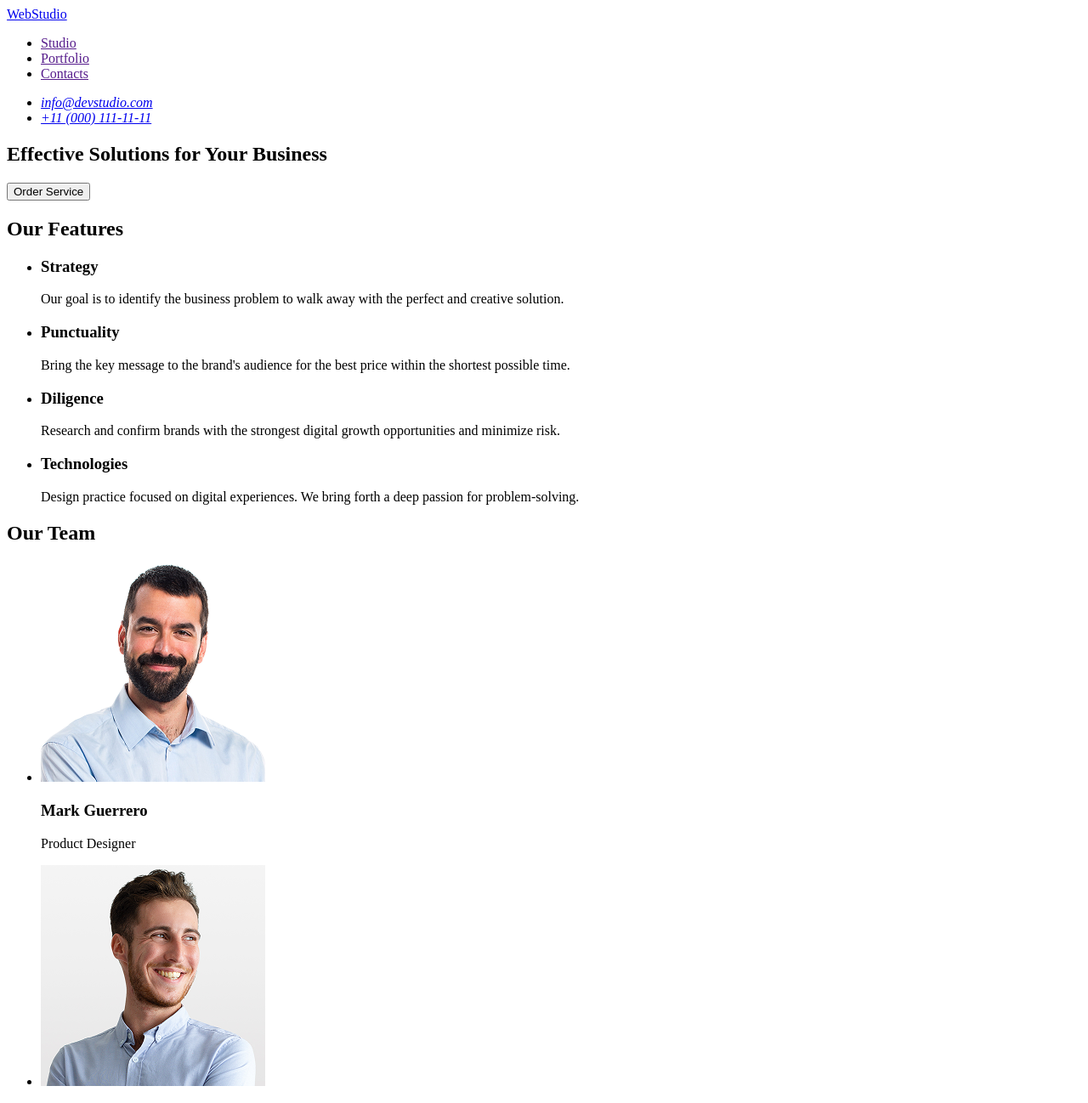
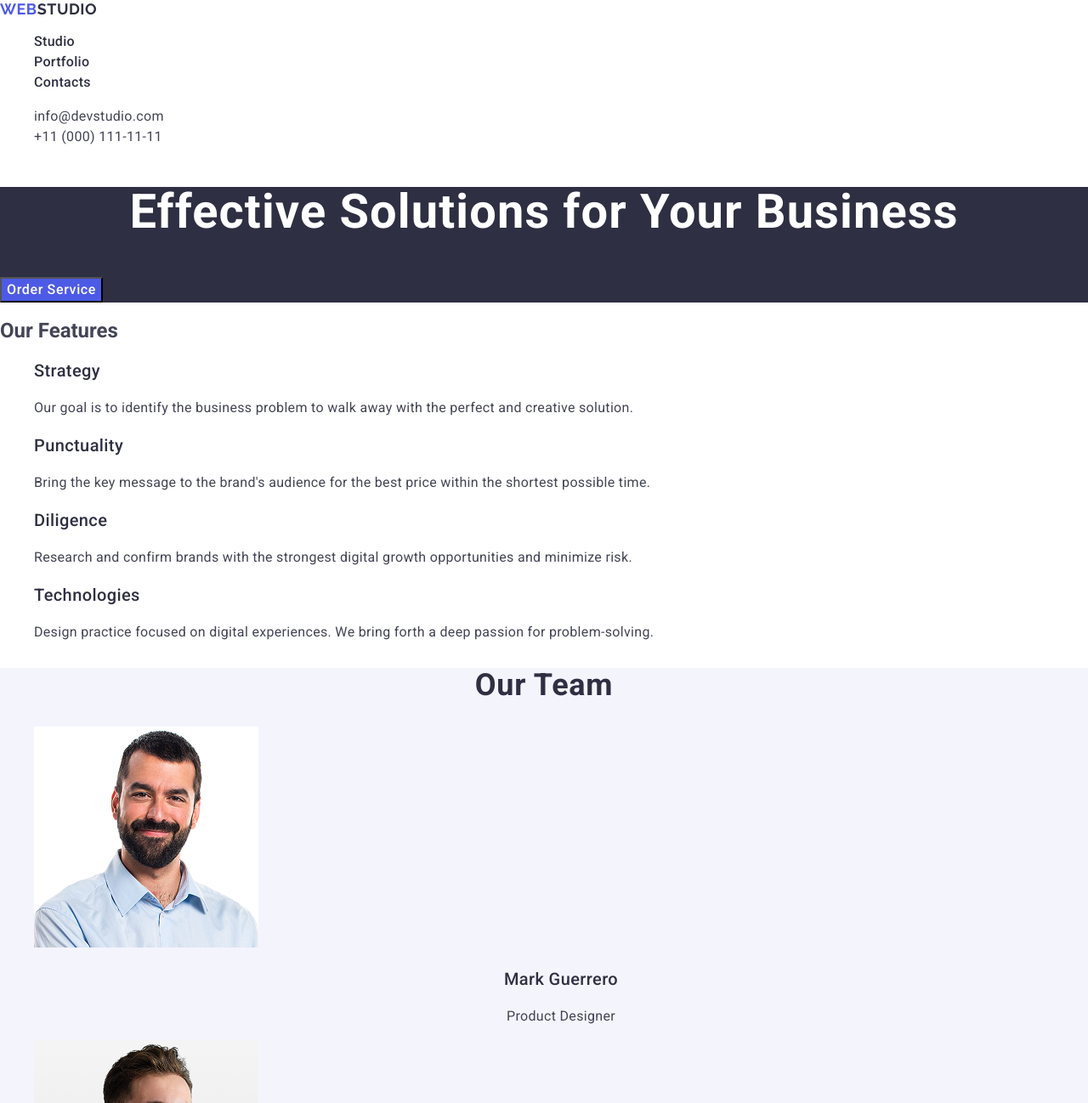
Before and after one commit to daryabutenko110888-cpu/goit-markup-hw-02-, a plain HTML site: page index.html in a window 1280 px wide. Shown: the top 1298 px of the page at 85% size. Drawn offline with nearby package versions, Linux system fonts and the light colour scheme.

Commit message:
add styles header

```diff
--- /dev/null
+++ b/css/styles.css
@@ -0,0 +1,197 @@
+body {
+  font-family: "Roboto", sans-serif;
+  color: #434455;
+  background-color: #fff;
+}
+ul,
+ol {
+  list-style-type: none;
+}
+
+a {
+  text-decoration: none;
+}
+
+.logo {
+  font-family: "Raleway", sans-serif;
+  font-weight: 700;
+  font-size: 18px;
+  line-height: 1.17;
+  letter-spacing: 0.03em;
+  text-transform: uppercase;
+  color: #4d5ae5;
+}
+.header-logo .logo-part {
+  color: #2e2f42;
+}
+.nav-link {
+  font-weight: 500;
+  font-size: 16px;
+  line-height: 1.5;
+  letter-spacing: 0.02em;
+  color: #2e2f42;
+}
+
+.contacts {
+  font-style: normal;
+}
+.contacts-link {
+  font-size: 16px;
+  line-height: 1.5;
+  letter-spacing: 0.02em;
+  color: #434455;
+}
+
+.now-link:hover,
+.now-link:focus,
+.contacts-link:hover,
+.contacts-link:focus {
+  color: #404bbf;
+
+  /* --------------------------hero-------------------- */
+}
+.hero {
+  background-color: #2e2f42;
+}
+
+.hero-title {
+  font-weight: 700;
+  font-size: 56px;
+  line-height: 1.07;
+  letter-spacing: 0.02em;
+  text-align: center;
+  color: #fff;
+}
+.hero-btn {
+  font-weight: 500;
+  font-size: 16px;
+  line-height: 1.5;
+  letter-spacing: 0.04em;
+  color: #fff;
+  background-color: #4d5ae5;
+  cursor: pointer;
+}
+
+/* ---------------------------features-------------------------*/
+
+.features {
+  background-color: #fff;
+}
+
+.features-list {
+}
+
+.features-item {
+}
+
+.features-subtitle {
+  font-weight: 500;
+  font-size: 20px;
+  line-height: 1.2;
+  letter-spacing: 0.02em;
+  color: #2e2f42;
+}
+
+.features-text {
+  font-weight: 400;
+  font-size: 16px;
+  line-height: 1.5;
+  letter-spacing: 0.02em;
+  color: #434455;
+}
+
+/*--------------------------------------team---------------------------------*/
+
+.team {
+  background-color: #f4f4fd;
+}
+.team-title {
+  font-weight: 700;
+  font-size: 36px;
+  line-height: 1.11111;
+  letter-spacing: 0.02em;
+  text-align: center;
+  color: #2e2f42;
+}
+
+.team-list {
+}
+
+.team-members {
+}
+
+.team-members-img {
+}
+.team-members-subtitle {
+  font-family: "Roboto", sans-serif;
+  font-weight: 500;
+  font-size: 20px;
+  line-height: 1.2;
+  letter-spacing: 0.02em;
+  text-align: center;
+  color: #2e2f42;
+}
+.team-text {
+  font-family: "Roboto", sans-serif;
+  font-weight: 400;
+  font-size: 16px;
+  line-height: 1.5;
+  letter-spacing: 0.02em;
+  text-align: center;
+  color: #434455;
+}
+
+/*-------------------------------------made---------------------------------*/
+
+.made {
+}
+
+.made-title {
+  font-weight: 700;
+  font-size: 36px;
+  line-height: 1.11;
+  letter-spacing: 0.02em;
+  text-align: center;
+  color: #2e2f42;
+}
+
+.made-list {
+}
+
+.made-item {
+}
+
+.made-item-text {
+  font-weight: 400;
+  font-size: 16px;
+  line-height: 1.5;
+  letter-spacing: 0.02em;
+  color: #434455;
+}
+
+.made-img {
+}
+
+.made-subtitile {
+  font-weight: 500;
+  font-size: 20px;
+  line-height: 1.2;
+  letter-spacing: 0.02em;
+  color: #2e2f42;
+}
+
+/*--------------------------------------footer----------------------------------*/
+
+.page-footer {
+  background-color: #2e2f42;
+}
+.footer-logo .logo-part {
+  color: #f4f4fd;
+}
+.footer-text {
+  font-weight: 400;
+  font-size: 16px;
+  line-height: 1.5;
+  letter-spacing: 0.02em;
+  color: #f4f4fd;
+}
--- a/index.html
+++ b/index.html
@@ -4,90 +4,142 @@
     <meta charset="UTF-8" />
     <meta name="viewport" content="width=device-width, initial-scale=1.0" />
     <title>Web Studio</title>
+
+ <link rel="stylesheet" href="https://cdnjs.cloudflare.com/ajax/libs/modern-normalize/3.0.1/modern-normalize.min.css"
+      integrity="sha512-q6WgHqiHlKyOqslT/lgBgodhd03Wp4BEqKeW6nNtlOY4quzyG3VoQKFrieaCeSnuVseNKRGpGeDU3qPmabCANg=="
+      crossorigin="anonymous" referrerpolicy="no-referrer"
+      />
+
+      <link rel="preconnect" href="https://fonts.googleapis.com">
+<link rel="preconnect" href="https://fonts.gstatic.com" crossorigin>
+<link href="https://fonts.googleapis.com/css2?family=Raleway:wght@700&family=Roboto:wght@400;500;700&display=swap" rel="stylesheet"
+/>
+
+<link rel="stylesheet" href="./css/styles.css" />
   </head>
   <body>
-    <header>
-      <nav>
-        <a href="./index.html">WebStudio</a>
-        <ul>
-          <li><a href="">Studio</a></li>
-          <li><a href="">Portfolio</a></li>
-          <li><a href="">Contacts</a></li>
+    <header class="page-header">
+      <nav class="header-nav">
+        <a class="logo header-logo" href="./index.html">Web<span class="logo-part">Studio</span></a>
+        <ul class="nav-list">
+          <li class="nav-item"><a class="nav-link" href="./index.html">Studio</a></li>
+          <li class="nav-item"><a class="nav-link" href="">Portfolio</a></li>
+          <li class="nav-item"><a class="nav-link" href="">Contacts</a></li>
         </ul>
       </nav>
 
-      <address>
-        <ul>
-          <li><a href="mailto:info@devstudio.com">info@devstudio.com</a></li>
-          <li><a href="tel:+110001111111">+11 (000) 111-11-11</a></li>
+      <address class="contacts">
+        <ul class="contacts-list">
+          <li class="contacts-item"><a class="contacts-link" href="mailto:info@devstudio.com">info@devstudio.com</a></li>
+          <li class="contacts-item"><a class="contacts-link" href="tel:+110001111111">+11 (000) 111-11-11</a></li>
         </ul>
       </address>
     </header>
    <main>
-    <section>
-<h1>Effective Solutions for Your Business</h1>
-<button type="button">Order Service</button>
+    <section class="hero">
+<h1 class="hero-title">Effective Solutions for Your Business</h1>
+<button type="button" class="hero-btn">Order Service</button>
     </section>
-    <section>
+    <section id="features" class="features">
       <h2>Our Features</h2>
-<ul>
-  <li>
-  <h3>Strategy</h3>
-  <p>Our goal is to identify the business
+<ul class="features-list">
+  <li class="features-item">
+  <h3 class="features-subtitle">Strategy</h3>
+  <p class="features-text">Our goal is to identify the business
   problem to walk away with the perfect and creative solution.
  </p>
  </li>
 
-  <li>
-  <h3>Punctuality</h3>
-  <p>Bring the key message to the brand's audience for the best price within the shortest possible time.
+  <li class="features-item">
+  <h3 class="features-subtitle">Punctuality</h3>
+  <p class="features-text">Bring the key message to the brand's audience for the best price within the shortest possible time.
   </p>
   </li>
 
-  <li>
-  <h3>Diligence</h3>
-  <p>Research and confirm brands with the strongest digital growth opportunities and minimize risk.
+  <li class="features-item">
+  <h3 class="features-subtitle">Diligence</h3>
+  <p class="features-text">Research and confirm brands with the strongest digital growth opportunities and minimize risk.
  </p>
   </li>
 
-   <li>
-  <h3>Technologies</h3>
-  <p>Design practice focused on digital experiences. We bring forth a deep passion for problem-solving.
+   <li class="features-item">
+  <h3 class="features-subtitle">Technologies</h3>
+  <p class="features-text">Design practice focused on digital experiences. We bring forth a deep passion for problem-solving.
   </p>
   </li>
 </ul>
 </section>
-<section>
-      <h2>Our Team</h2>
-  <ul>
-      <li>
-      <img src="./images/team1.png" width="264" height="260" alt="Team member sitting with a leptop and gesturing to the side"/>
-      <h3>Mark Guerrero</h3>
-      <p>Product Designer</p>
+<section id="team" class="team">
+      <h2 class="team-title">Our Team</h2>
+  <ul class="team-list">
+      <li class="team-members">
+      <img src="./images/team1.png" width="264" height="260" alt="Team member sitting with a leptop and gesturing to the side" class="team-members-img"/>
+      <h3 class="team-members-subtitle">Mark Guerrero</h3>
+      <p class="team-text">Product Designer</p>
       </li>
 
-      <li>
-        <img src="./images/team2.png" width="264" height="260" alt="Frontend developer portrait"/>
-        <h3>Tom Ford</h3>
-        <p>Frontend Developer</p>
+      <li class="team-members">
+        <img src="./images/team2.png" width="264" height="260" alt="Frontend developer portrait" class="team-members-img"/>
+        <h3 class="team-members-subtitle">Tom Ford</h3>
+        <p class="team-text">Frontend Developer</p>
       </li>
-      <li>
-        <img src="./images/team3.png" width="264" height="260" alt="Marketing specialist portrait" />
-        <h3>Camila Garcia</h3>
-        <p>Marketing</p>
+      <li class="team-members">
+        <img src="./images/team3.png" width="264" height="260" alt="Marketing specialist portrait" class="team-members-img"/>
+        <h3 class="team-members-subtitle">Camila Garcia</h3>
+        <p class="team-text">Marketing</p>
       </li>
 
-      <li>
-        <img src="./images/team4.png" width="264" height="260" alt="Designer" />
-        <h3>Daniel Wilson</h3>
-        <p>UI Designer</p>
+      <li class="team-members">
+        <img src="./images/team4.png" width="264" height="260" alt="Designer" class="team-members-img"/>
+        <h3 class="team-members-subtitle">Daniel Wilson</h3>
+        <p class="team-text">UI Designer</p>
       </li>
     </ul>
     </section>
+    <section id="made" class="made">
+      <h2 class="made-title">Our Portfolio</h2>
+<ul class="made-list">
+  <li class="made-item">
+    <img src="./images/portfolio1.jpg" width="360" height="260"
+      alt="Examples for mobile banking application" class="made-img"/>
+    <h3 class="made-subtitile">Banking App</h3>
+    <p class="made-item-text">App</p>
+  </li>
+
+  <li class="made-item">
+    <img src="./images/portfolio2.jpg" width="360" height="300" alt="Hand keeping mobile phone and using cashless payment" class="made-img"/>
+    <h3 class="made-subtitile">Cashless Payment</h3>
+    <p class="made-item-text">Marketing</p>
+  </li>
+  <li class="made-item">
+    <img src="./images/portfolio3.jpg" width="360" height="300" alt="Laptop with mobile phone" class="made-img"/>
+    <h3 class="made-subtitile">Meditation App</h3>
+    <p class="made-item-text">App</p>
+  </li>
+
+  <li class="made-item">
+    <img src="./images/portfolio4.jpg" width="360" height="300" alt="Taxi driver using taxi Service" class="made-img"/>
+    <h3 class="made-subtitile">Taxi Service</h3>
+    <p class="made-item-text">Marketing</p>
+  </li>
+<li class="made-item">
+    <img src="./images/portfolio5.jpg" width="360" height="300"
+      alt="Screen of mobile phone with screen Illustrations" class="made-img"/>
+    <h3 class="made-subtitile">Screen Illustrations</h3>
+    <p class="made-item-text">Design</p>
+  </li>
+<li class="made-item">
+    <img src="./images/portfolio6.jpg" width="360" height="300" alt="Woman with mobile phone and headphones smiling" class="made-img"/>
+    <h3 class="made-subtitile">Online Courses</h3>
+    <p class="made-item-text">Marketing</p>
+  </li>
+</ul>
+
+  </section>
      </main>
-<footer>
-  <a href="./index.html">WebStudio</a>
-<p>Increase the flow of customers and sales for your business with digital marketing & growth solutions.
+<footer class="page-footer">
+  <a class="logo footer-logo" href="./index.html">Web<span class="logo-part">Studio</span></a>
+<p class="footer-text">Increase the flow of customers and sales for your business with digital marketing & growth solutions.
 </p>
  </footer>
     </body>
```
Also changed, not shown: images/portfolio1.jpg (added), images/portfolio2.jpg (added), images/portfolio3.jpg (added), images/portfolio4.jpg (added), images/portfolio5.jpg (added), images/portfolio6.jpg (added).
